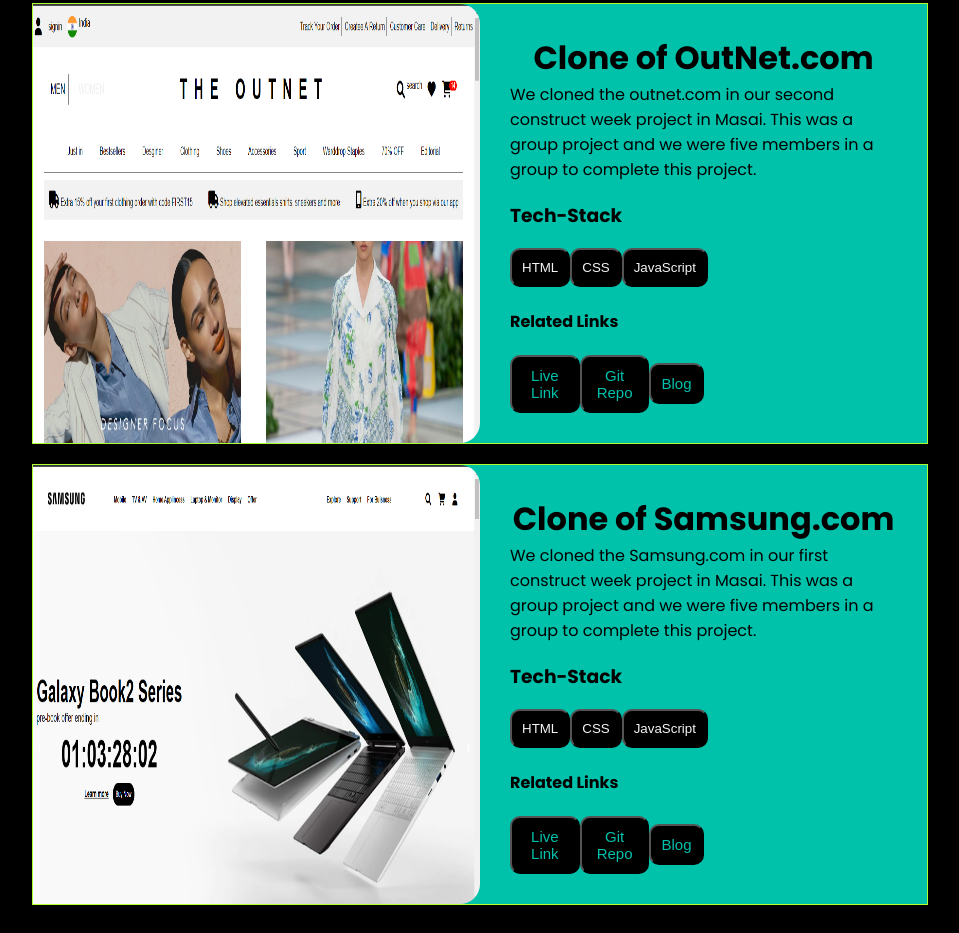
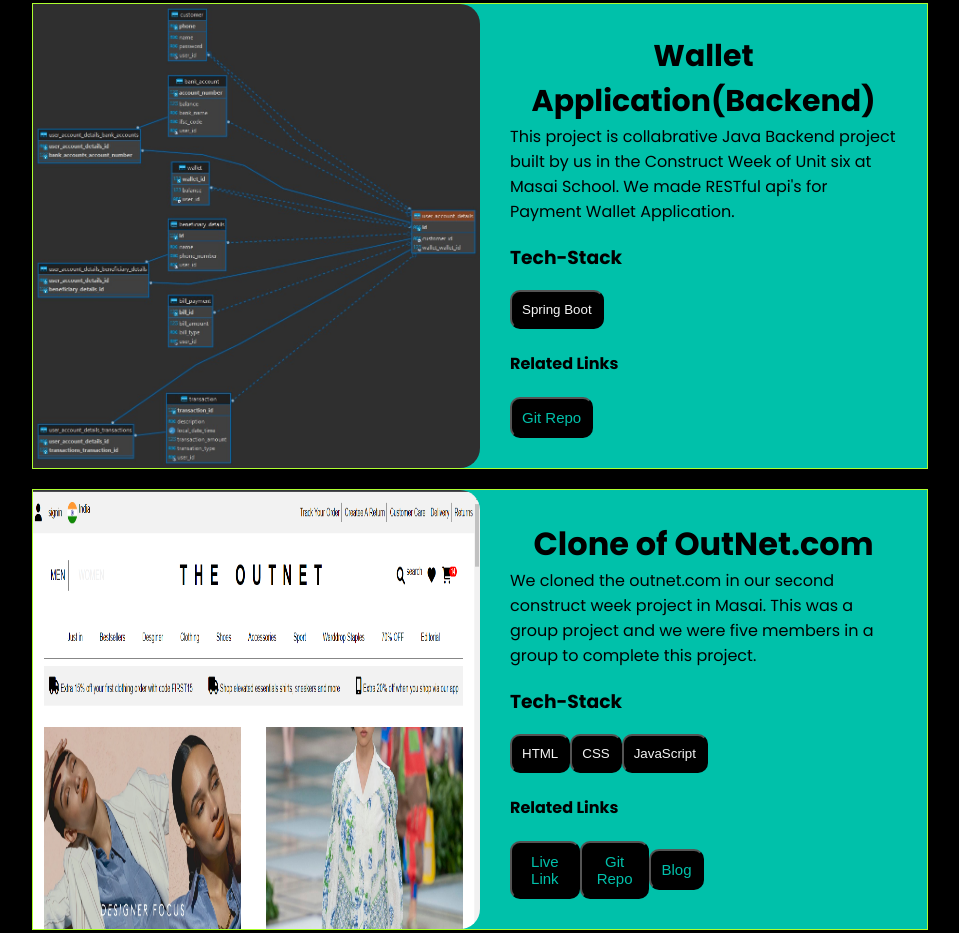
Before and after one commit to satyamkumarjha2002/portfolio, a plain HTML site: page index.html in a window 1280 px wide. Shown: the part 1439-2372 px from the top of the page, without its empty margins (160-1119 px from the left). Drawn offline with nearby package versions, Linux system fonts and the light colour scheme.

Commit message:
some error resolved

```diff
--- a/index.html
+++ b/index.html
@@ -95,6 +95,29 @@
 
                 <div class="work_card">
                     <div class="image">
+                         <img src="assets\img\paymentwallet.jpeg" alt="">
+                    </div>
+                    <div class="work_details">
+                        <h1 style="font-size: 30px;">Wallet Application(Backend)</h1>
+                        <p>This project is collabrative Java Backend project built by us in the Construct Week of Unit six at Masai School. We made RESTful api's for Payment Wallet Application.
+                        </p>
+                        <h3>Tech-Stack</h2>
+                        <div class="buttons">
+                            <button>Spring Boot</button>
+                            <!-- <button>data Jpa</button> -->
+                            <!-- <button>Lombok</button> -->
+                        </div>
+                        <h4>Related Links</h4>
+                        <div class="buttons">
+                            <!-- <button><a target="_blank" href="https://satyamkumarjha2002.github.io/group-project-unit2/">Live Link</a></button> -->
+                            <button><a target="_blank" href="https://github.com/Bhasker23/Payment_Wallet_Application" target="_blank">Git Repo</a></button>
+                            <!-- <button><a target="_blank" href="https://medium.com/@sjha02859/clone-website-of-samsung-india-8f35735cb6fe">Blog</a></button> -->
+                        </div>
+                    </div>
+                </div>
+
+                <div class="work_card">
+                    <div class="image">
                          <img src="assets/img/theoutnet.png" alt="">
                     </div>
                     <div class="work_details">
@@ -174,6 +197,8 @@
                         <p><a href="https://github.com/satyamkumarjha2002">Satyam Kumar Jha</a></p>
                     </div>
                 </div>
+
+
             </section>
         </main>
 
```
Also changed, not shown: assets/img/paymentwallet.jpeg (added).
